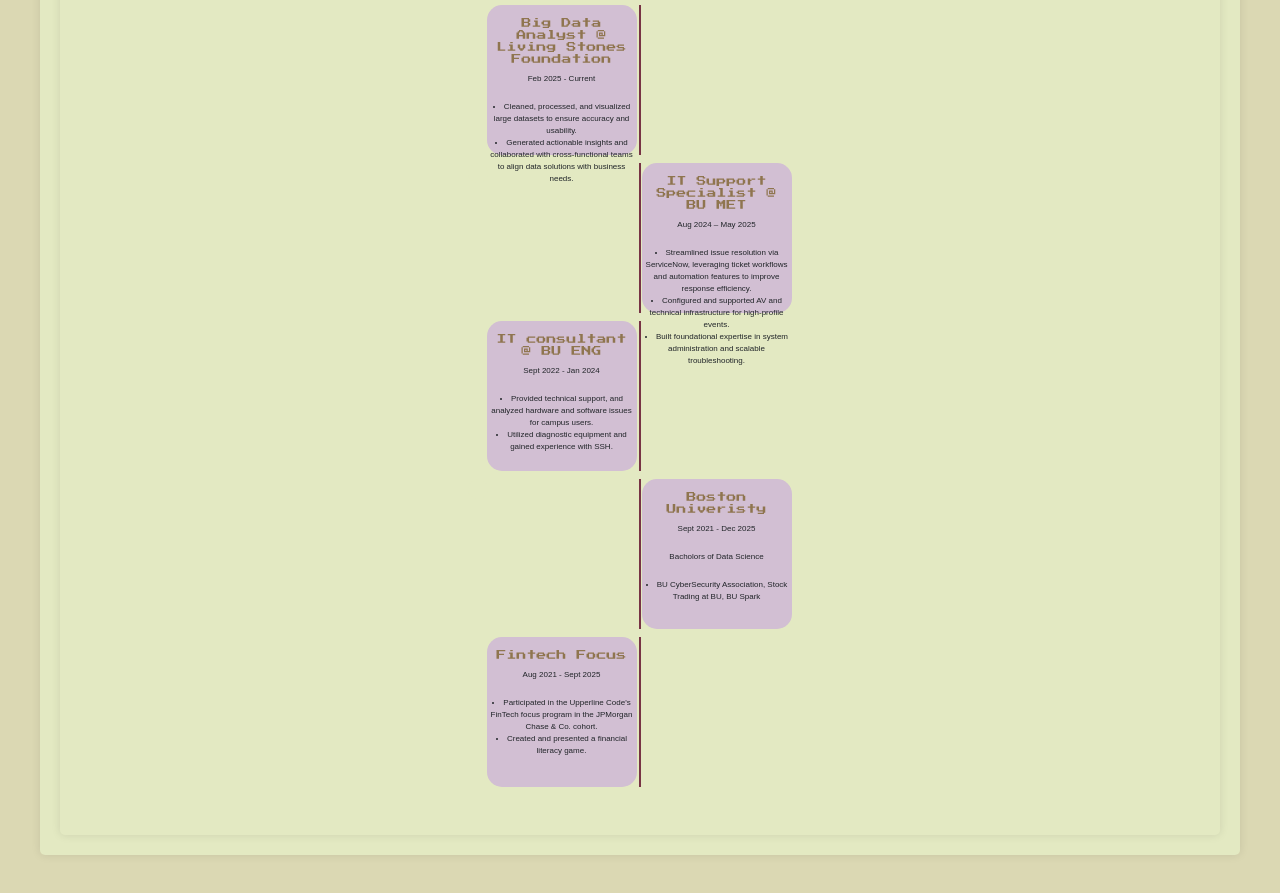
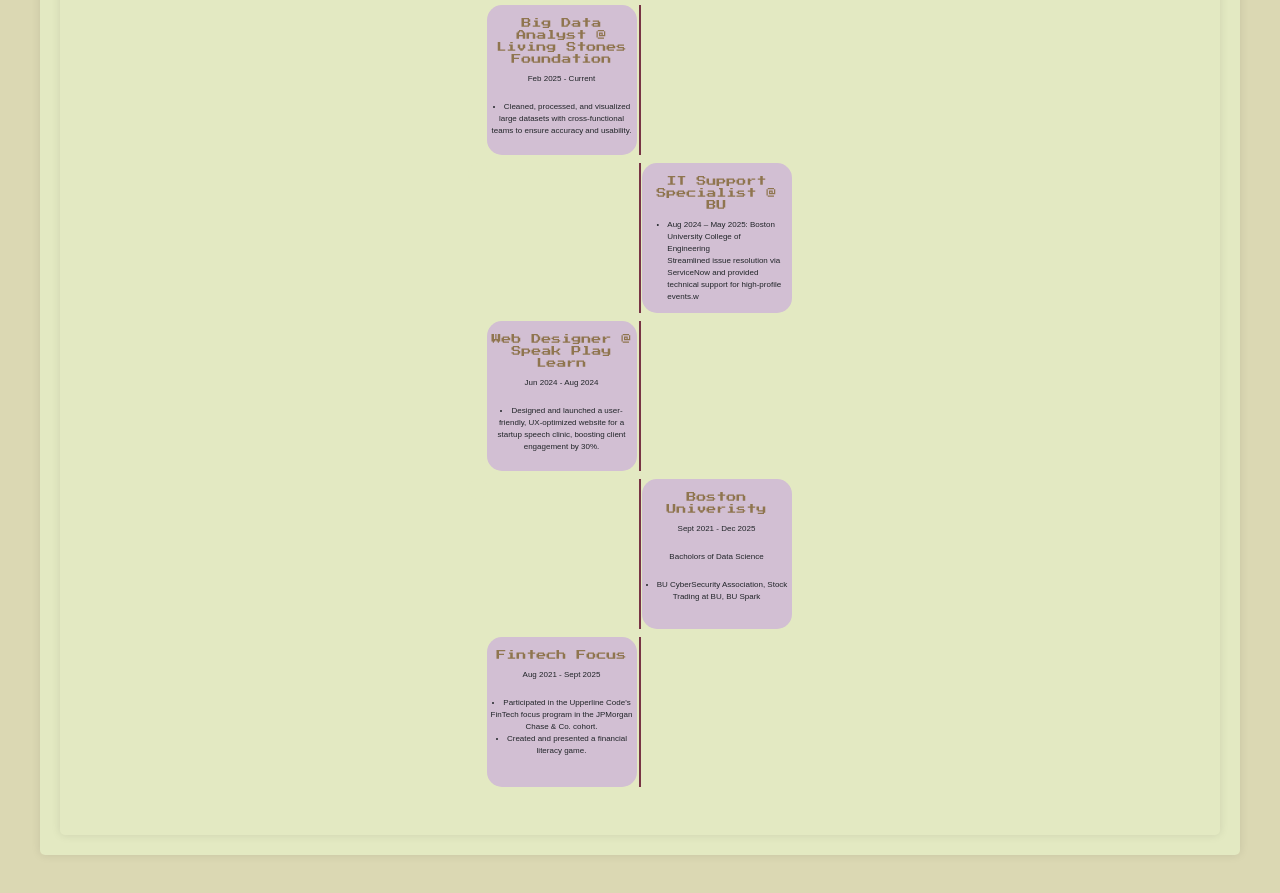
Before and after one commit to tiakorre/tiakorre.github.io, a plain HTML site: page index.html in a window 1280 px wide. Shown: the part 3388-4281 px from the top of the page. Drawn offline with nearby package versions, Linux system fonts and the light colour scheme.

Commit message:
Update index.html
Updating resume portion

```diff
--- a/index.html
+++ b/index.html
@@ -766,32 +766,50 @@ font-style: normal;
             <div class="timeline-content">
               <h5 class = "resume-head" >Big Data Analyst @ Living Stones Foundation</h5>
               <p class = "resume-text roboto-mono-pr">Feb 2025 - Current </p>
-         <li class="resume-text roboto-mono-pr">Cleaned, processed, and visualized large datasets to ensure accuracy and usability.</li>
-<li class="resume-text roboto-mono-pr">Generated actionable insights and collaborated with cross-functional teams to align data solutions with business needs.</li>
-
+         <li class="resume-text roboto-mono-pr">Cleaned, processed, and visualized large datasets with cross-functional teams to ensure accuracy and usability.</li>
             </div>
           </div>
 
           <div class="timeline-item">
             <div class="timeline-circle"></div>
             <div class="timeline-content">
-             <h5 class="resume-head">IT Support Specialist @ BU MET</h5>
-				<p class="resume-text roboto-mono-pr">Aug 2024 – May 2025</p>
-				<li class="resume-text roboto-mono-pr">Streamlined issue resolution via ServiceNow, leveraging ticket workflows and automation features to improve response efficiency.</li>
-				<li class="resume-text roboto-mono-pr">Configured and supported AV and technical infrastructure for high-profile events.</li>
-				<li class="resume-text roboto-mono-pr">Built foundational expertise in system administration and scalable troubleshooting.</li>
+             <h5 class="resume-head">IT Support Specialist @ BU </h5>
+
+
+             <div id="carouselExampleIndicators" class="carousel slide" data-bs-ride="carousel">
+                        <div class="carousel-inner">
+                            <div class="carousel-item active">
+                                <ul >
+                                    <li class ="resume-carosel roboto-mono-pr">Aug 2024 – May 2025: Boston University College of Engineering </li>
+                                    <p class ="resume-carosel roboto-mono-pr">Streamlined issue resolution via ServiceNow and provided technical support for high-profile events.w</p>
+                                </ul>
+                            </div>
+                            <div class="carousel-item">
+                                <ul >
+                                    <li class ="resume-carosel roboto-mono-pr">Sept 2022 - Jan 2024: Boston University College of Engineering</li>
+                                    <p class ="resume-carosel roboto-mono-pr">Provided technical support, and analyzed hardware and software issues for campus users.</p>
+                                </ul>
+                            </div>
+                        </div>
+                    </div>
             </div>
 
           </div>
           <div class="timeline-item">
             <div class="timeline-circle"></div>
             <div class="timeline-content">
-              <h5 class = "resume-head" >IT consultant @ BU ENG</h5>
-              <p class = "resume-text roboto-mono-pr">Sept 2022 - Jan 2024</p>
-            <li class = "resume-text roboto-mono-pr">Provided technical support, and analyzed hardware and  software issues for campus users.</li>
-            <li class = "resume-text roboto-mono-pr">Utilized diagnostic equipment and gained experience with SSH.</li>
+              <h5 class = "resume-head" >Web Designer @ Speak Play Learn</h5>
+              <p class = "resume-text roboto-mono-pr">Jun 2024 - Aug 2024</p>
+            <li class="resume-text roboto-mono-pr">Designed and launched a user-friendly, UX-optimized website for a startup speech clinic, boosting client engagement by 30%.</li>
             </div>
           </div>
+
+
+
+
+
+
+
           <div class="timeline-item">
             <div class="timeline-circle"></div>
             <div class="timeline-content">
```
